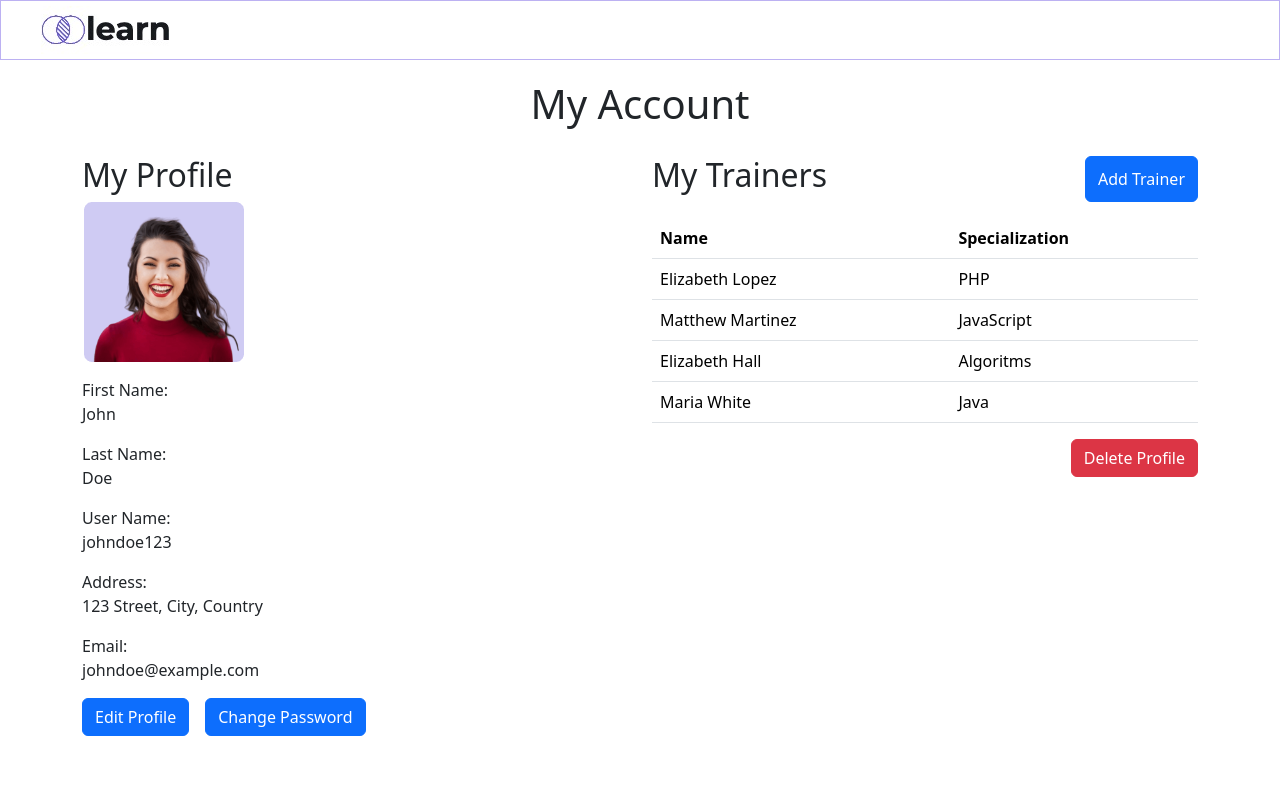
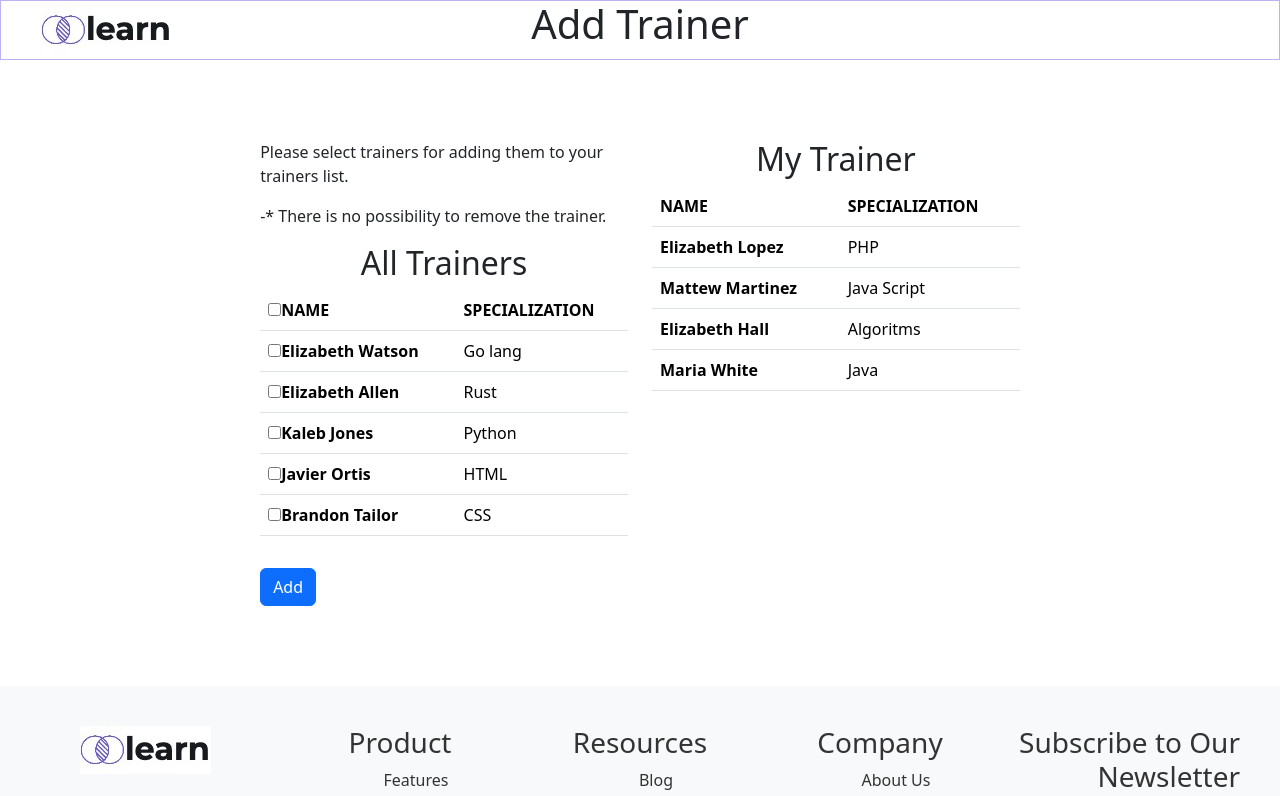
Before and after one commit to olehivoniuk/learn-app, a React (Create React App) app: page / in a window 1280 px wide. Shown: the top 796 px of the page. Built offline with nearby package versions, Linux system fonts and the light colour scheme.

Commit message:
added basic layout of the Student profile - My account - add trainer page

```diff
--- a/src/App.js
+++ b/src/App.js
@@ -11,6 +11,7 @@ import JoinUsTrainerValidation from './pages/joinUsTrainerValidation/joinUsTrain
 import JoinUsStudent from './pages/joinUsStudent/joinUsStudent';
 import StudentLogInHome from './pages/studentLogInHome/studentLogInHome';
 import MyAccountStudent from './pages/myAccount/myAccoutStudent/myAccountStudent';
+import AddAccountStudentAddTrainer from './pages/myAccount/myAccountStudentAddTrainer/addAccountStudentAddTrainer';
 import 'bootstrap/dist/css/bootstrap.min.css';
 
 
@@ -29,9 +30,11 @@ function App() {
      {/* <StudentLogInHome /> */}
      {/* <JoinUs /> */}
      {/* <AboutUs /> */}
-      <MyAccountStudent />
+     {/* <MyAccountStudent /> */}
+
       {/* <Blog /> */}
       {/* <Home/> */}
+    <AddAccountStudentAddTrainer/>
       <Footer />
 
 
--- a/src/components/loginForm/loginForm.css
+++ b/src/components/loginForm/loginForm.css
@@ -1,14 +1,7 @@
-.center {
-    display: flex;
-    justify-content: center;
-    align-items: center;
-    height: 100vh; /* Full height of the viewport */
+.sign-in-heading{
+    margin-top: 20vh;
 }
 
-.footer-column.social-media {
-    text-align: center; /* Center the content horizontally */
+.login-form {
+    padding: 20vh;
 }
-
-.footer-column.social-media img {
-    margin: 0 5px; /* Add margin between the icons */
-}
--- a/src/components/loginForm/loginForm.jsx
+++ b/src/components/loginForm/loginForm.jsx
@@ -3,23 +3,23 @@
 import './loginForm.css'
 const LoginForm = () => {
   return (
-    <div className="center">
+    <div className="d-flex justify-content-center align-items-center h-100">
       <form className="login-form">
-        <h1 className='sign-in-heading'> Sign in </h1>
-        <h3> Welcome back </h3>
+        <h1 className='sign-in-heading text-center'>Sign in</h1>
+        <h3 className="text-center">Welcome back</h3>
         <div className="form-group">
           <label htmlFor="username">Username:</label>
-          <input type="text" id="username" name="username" placeholder='Enter email' required />
+          <input type="text" id="username" name="username" className="form-control" placeholder='Enter email' required />
         </div>
         <div className="form-group">
           <label htmlFor="password">Password:</label>
-          <input type="password" id="password" name="password" placeholder='Enter password' required />
+          <input type="password" id="password" name="password" className="form-control" placeholder='Enter password' required />
         </div>
-        <button type="submit">Sign in</button>
-        <p>Don't have an account? <a href="#">Sign up</a></p>
-        <div>
-          <input type="checkbox" id="robot" name="robot" />
-          <label htmlFor="robot">I am not a robot</label>
+        <button type="submit" className="btn btn-primary btn-block">Sign in</button>
+        <p className="text-center">Don't have an account? <a href="#">Sign up</a></p>
+        <div className="form-check text-center">
+          <input type="checkbox" id="robot" name="robot" className="form-check-input" />
+          <label htmlFor="robot" className="form-check-label">I am not a robot</label>
         </div>
       </form>
     </div>
--- a/src/pages/joinUs/joinUs.css
+++ b/src/pages/joinUs/joinUs.css
@@ -13,7 +13,7 @@
   }
 
   .joinUs-heading {
-      margin-top: 12vh;
+      margin-top: 8vh;
       font-size: 56px;
       font-weight: 700;
       line-height: 78px;
--- /dev/null
+++ b/src/pages/myAccount/myAccountStudentAddTrainer/addAccountStudentAddTrainer.css
@@ -0,0 +1,3 @@
+.my-trainer-table {
+    margin-top: 103.4px;
+  }
--- /dev/null
+++ b/src/pages/myAccount/myAccountStudentAddTrainer/addAccountStudentAddTrainer.jsx
@@ -0,0 +1,97 @@
+import React from 'react';
+import './addAccountStudentAddTrainer.css';
+
+const AddAccountStudentAddTrainer = () => {
+  return (
+    <div className="container">
+      <h1 className="text-center">Add Trainer</h1>
+      <div className="row">
+        <div className="col-md-6">
+          <p>Please select trainers for adding them to your trainers list. </p>
+              <p> -* There is no possibility to remove the trainer.</p>
+          <h2 className="text-center">All Trainers</h2>
+          <table className="table">
+            <thead>
+              <tr>
+                <th>
+                  <input type="checkbox" />
+                  <strong>NAME</strong>
+                </th>
+                <th><strong>SPECIALIZATION</strong></th>
+              </tr>
+            </thead>
+            <tbody>
+              <tr>
+                <td>
+                  <input type="checkbox" />
+                  <span><strong>Elizabeth Watson</strong></span>
+                </td>
+                <td>Go lang</td>
+              </tr>
+              <tr>
+                <td>
+                  <input type="checkbox" />
+                  <span><strong>Elizabeth Allen</strong></span>
+                </td>
+                <td>Rust</td>
+              </tr>
+              <tr>
+                <td>
+                  <input type="checkbox" />
+                  <span><strong>Kaleb Jones</strong></span>
+                </td>
+                <td>Python</td>
+              </tr>
+              <tr>
+                <td>
+                  <input type="checkbox" />
+                  <span><strong>Javier Ortis</strong></span>
+                </td>
+                <td>HTML</td>
+              </tr>
+              <tr>
+                <td>
+                  <input type="checkbox" />
+                  <span><strong>Brandon Tailor</strong></span>
+                </td>
+                <td>CSS</td>
+              </tr>
+            </tbody>
+          </table>
+          <button className="btn btn-primary mt-3">Add</button>
+        </div>
+        <div className="col-md-6 my-trainer-table">
+          <h2 className="text-center">My Trainer</h2>
+          <table className="table">
+            <thead>
+              <tr>
+                <th><strong>NAME</strong></th>
+                <th><strong>SPECIALIZATION</strong></th>
+              </tr>
+            </thead>
+            <tbody>
+            <tr>
+                <td><strong>Elizabeth Lopez</strong></td>
+                <td>PHP</td>
+              </tr>
+              <tr>
+                <td><strong>Mattew Martinez</strong></td>
+                <td>Java Script</td>
+              </tr>
+              <tr>
+                <td><strong>Elizabeth Hall</strong></td>
+                <td>Algoritms</td>
+              </tr>
+              <tr>
+                <td><strong>Maria White</strong></td>
+                <td>Java</td>
+              </tr>
+            </tbody>
+          </table>
+        </div>
+      </div>
+    </div>
+  );
+}
+
+export default AddAccountStudentAddTrainer;
--- /dev/null
+++ b/src/pages/myAccount/myAccountStudentAddTrainer/index.js
@@ -0,0 +1 @@
+export * from './addAccountStudentAddTrainer'
```
